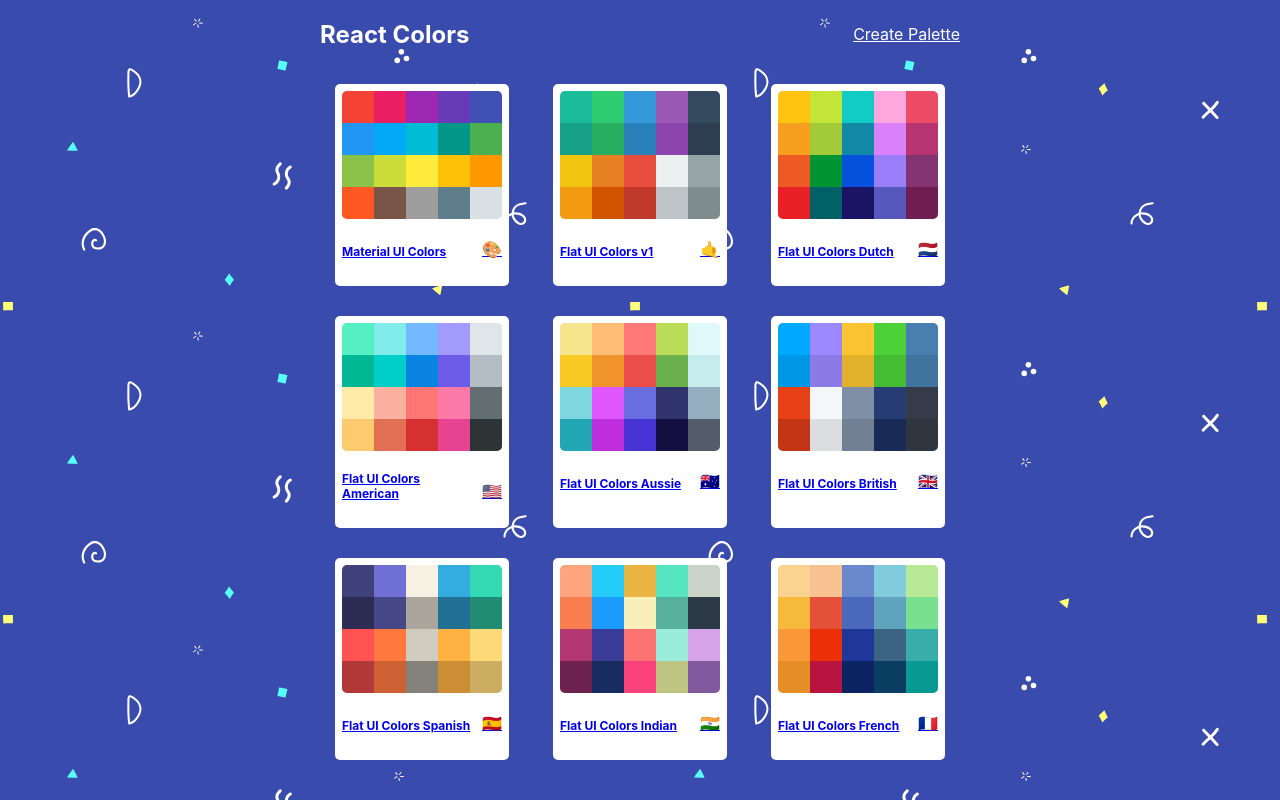
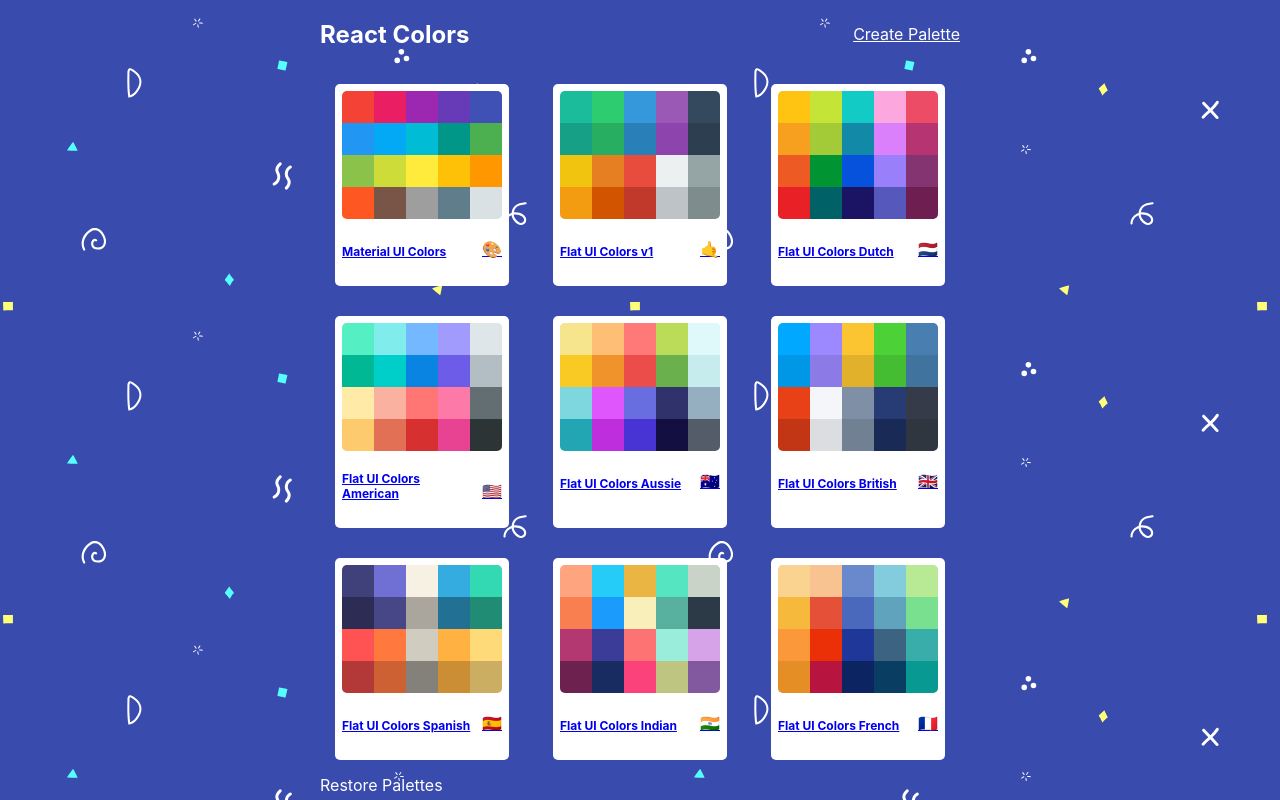
Before and after one commit to FrancoisSchoeman/ReactColorPalette, a React (Create React App) app: page / in a window 1280 px wide. Built offline with nearby package versions, Linux system fonts and the light colour scheme.

Commit message:
page transitions and restore default palettes feature

```diff
--- a/package.json
+++ b/package.json
@@ -16,6 +16,7 @@
     "chroma-js": "^2.4.2",
     "dnd-kit": "^0.0.0",
     "emoji-picker-react": "^3.6.2",
+    "framer-motion": "^7.3.6",
     "rc-slider": "^10.0.1",
     "react": "^18.2.0",
     "react-color": "^2.19.3",
--- /dev/null
+++ b/src/AnimationLayout.js
@@ -0,0 +1,28 @@
+import { Outlet } from 'react-router-dom';
+import { motion } from "framer-motion";
+import { useLocation } from 'react-router-dom';
+
+export default function AnimationLayout() {
+  const { pathname } = useLocation();
+
+  const animationConfiguration = {
+    initial: { width: "105%" },
+    animate: { width: "100%" },
+    exit: { width: "110%" },
+};
+
+  return (
+    <div>
+      <motion.div
+      key={pathname}
+            variants={animationConfiguration}
+            initial="initial"
+            animate="animate"
+            exit="exit"
+            transition={{ duration: 0.5 }}
+        >
+        <Outlet />
+      </motion.div>
+    </div>
+  );
+};
--- a/src/App.js
+++ b/src/App.js
@@ -1,21 +1,20 @@
 import Palette from "./Palette";
 import seedColors from "./seedColors";
 import PaletteList from "./PaletteList";
-import {Routes, Route} from "react-router-dom";
+import { Routes, Route } from "react-router-dom";
 import SingleColorPalette from "./SingleColorPalette";
 import NewPaletteForm from "./NewPaletteForm";
 import { useState } from "react";
-import { CSSTransition, TransitionGroup, } from 'react-transition-group';
-
+import AnimationLayout from "./AnimationLayout";
 
 function App() {
 
   const getSeedColorsFromLocalStorage = () => {
-    try{
+    try {
       const jsonSeedColors = window.localStorage.getItem('seedColors');
-      return jsonSeedColors ? JSON.parse(jsonSeedColors): seedColors;
+      return jsonSeedColors ? JSON.parse(jsonSeedColors) : seedColors;
     }
-    catch(err){
+    catch (err) {
       console.log(err)
     }
   }
@@ -28,7 +27,7 @@
   }
 
   const handleMiniPaletteDelete = (paletteId) => {
-    const newSeedColors = finalSeedColors.filter((palette) => {return palette.id !== paletteId});
+    const newSeedColors = finalSeedColors.filter((palette) => { return palette.id !== paletteId });
     setFinalSeedColors(newSeedColors);
     window.localStorage.setItem("seedColors", JSON.stringify(newSeedColors));
   }
@@ -36,10 +35,12 @@
   return (
     <div className="App">
       <Routes>
-        <Route index element={<PaletteList seedColors={finalSeedColors} deleteMiniPalette={handleMiniPaletteDelete} />}/>
-        <Route path="palette/:paletteId" element={<Palette seedColors={finalSeedColors}/>}/>
-        <Route path="palette/:paletteId/:singleColor" element={<SingleColorPalette seedColors={finalSeedColors}/>}/>
-        <Route path="palette/new" element={<NewPaletteForm seedColors={finalSeedColors} handleSetFinalSeedColors={handleSetFinalSeedColors} defaultPalette={finalSeedColors.find(palette => palette.id === "material-ui-colors").colors}/>} />
+        <Route path="/" element={<AnimationLayout />}>
+          <Route index element={<PaletteList seedColors={finalSeedColors} deleteMiniPalette={handleMiniPaletteDelete} />} />
+          <Route path="palette/:paletteId" element={<Palette seedColors={finalSeedColors} />} />
+          <Route path="palette/:paletteId/:singleColor" element={<SingleColorPalette seedColors={finalSeedColors} />} />
+          <Route path="palette/new" element={<NewPaletteForm seedColors={finalSeedColors} handleSetFinalSeedColors={handleSetFinalSeedColors} />} />
+        </Route>
       </Routes>
     </div>
   );
--- a/src/MiniPalette.js
+++ b/src/MiniPalette.js
@@ -38,10 +38,7 @@
                 </div>
                 <h5 className={classes.title}>{props.palette.paletteName}
                     <span className={classes.emoji}>{props.palette.emoji}</span></h5></NavLink>
-
-            {props.palette.id !== "material-ui-colors" ?
-                <span onClick={handleMiniPaletteDelete} className={classes.deleteButton} ><DeleteRoundedIcon fontSize="small" /></span>
-                : null}
+                    <span onClick={handleMiniPaletteDelete} className={classes.deleteButton} ><DeleteRoundedIcon fontSize="small" /></span>
             <Dialog open={isDialogOpen}>
                 <div className={classes.dialogBox}>
                     <DialogTitle>Delete Palette</DialogTitle>
--- a/src/NewPaletteForm.js
+++ b/src/NewPaletteForm.js
@@ -13,6 +13,7 @@
 import DraggableColorBox from './DraggableColorBox';
 import { useNavigate } from 'react-router-dom';
 import SavePaletteModal from './SavePaletteModal';
+import seedColors from './seedColors';
 import { Main, AppBar, DrawerHeader } from './NewPaletteFormStyledComponents';
 
 import {
@@ -34,7 +35,7 @@
   const [isModalOpen, setIsModalOpen] = useState(false);
   const [chosenColor, setChosenColor] = useState({ hex: '#22194D' });
   const [colorName, setColorName] = useState('');
-  const [colorBoxes, setColorBoxes] = useState(props.defaultPalette);
+  const [colorBoxes, setColorBoxes] = useState(seedColors[0].colors);
   const [isSameColor, setIsSameColor] = useState(false);
 
   const refContainer = useRef('form');
--- a/src/PaletteList.js
+++ b/src/PaletteList.js
@@ -6,6 +6,11 @@
 
 export default function PaletteList(props){
     const [inProp, setInProp] = useState(false);
+
+    const handleRestore = () => {
+        localStorage.clear();
+        window.location.reload(false);
+    }
 
     const classes = useStyles();
     return (
@@ -19,6 +24,7 @@
                 <div className={classes.palettes}>
                     {props.seedColors.map(palette => {return <CSSTransition in={inProp} classNames="fade" timeout={500} key={palette.id}><MiniPalette key={palette.id} paletteId={palette.id} palette={palette} setInProp={setInProp} deleteMiniPalette={props.deleteMiniPalette}/></CSSTransition>})}
                 </div>
+                <span style={{color: "white", cursor: "pointer"}} onClick={ handleRestore }>Restore Palettes</span>
             </div>
             </TransitionGroup>
         </div>
```
Also changed, not shown: 2 other files (tests, documents, lock files or other folders).
